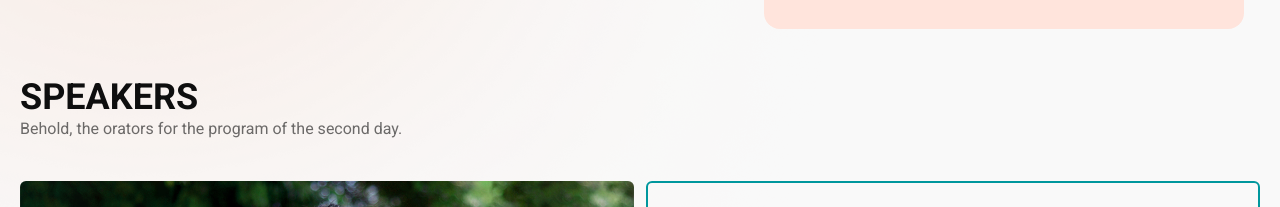
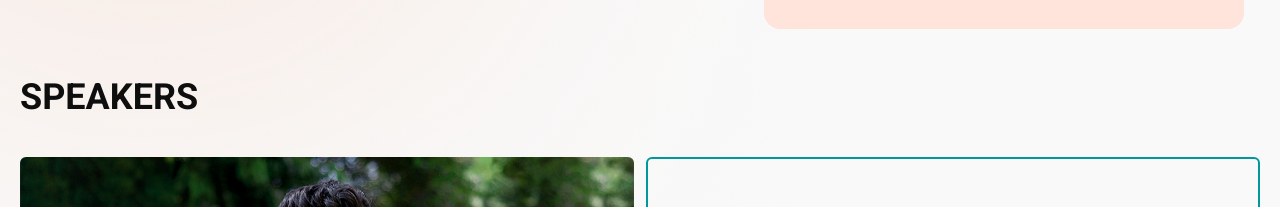
Before and after one commit to senath112/ArduinoDay24, a React (Vite) app: page / in a window 1280 px wide. Shown: the part 2083-2290 px from the top of the page. Built offline with nearby package versions, Linux system fonts and the light colour scheme.

Commit message:
Update Speakers.tsx

```diff
--- a/src/components/Speakers.tsx
+++ b/src/components/Speakers.tsx
@@ -17,9 +17,7 @@ const Speakers = ({ }: Props) => {
         <p className="font-semibold text-4xl text-80">
           SPEAKERS
         </p>
-        <p className="text-base text-80/60">
-            Behold, the orators for the program of the second day.
-        </p>
+
         <div className=''>
           <div id="speakersGrid" className="mt-10 mb-24 grid gap-3 md:grid-cols-2 lg:grid-cols-4 ">
             <div className="md:order-1 md:col-span-2">
```
